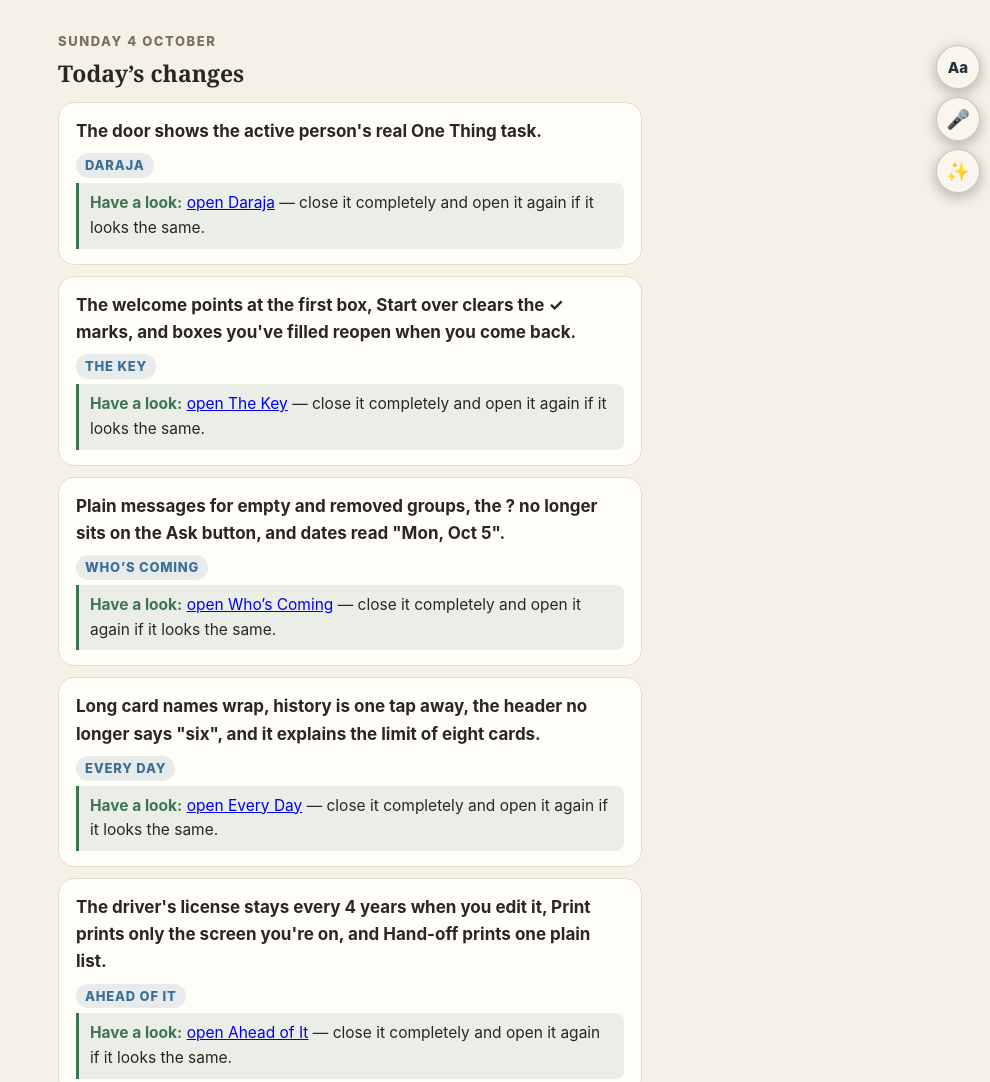
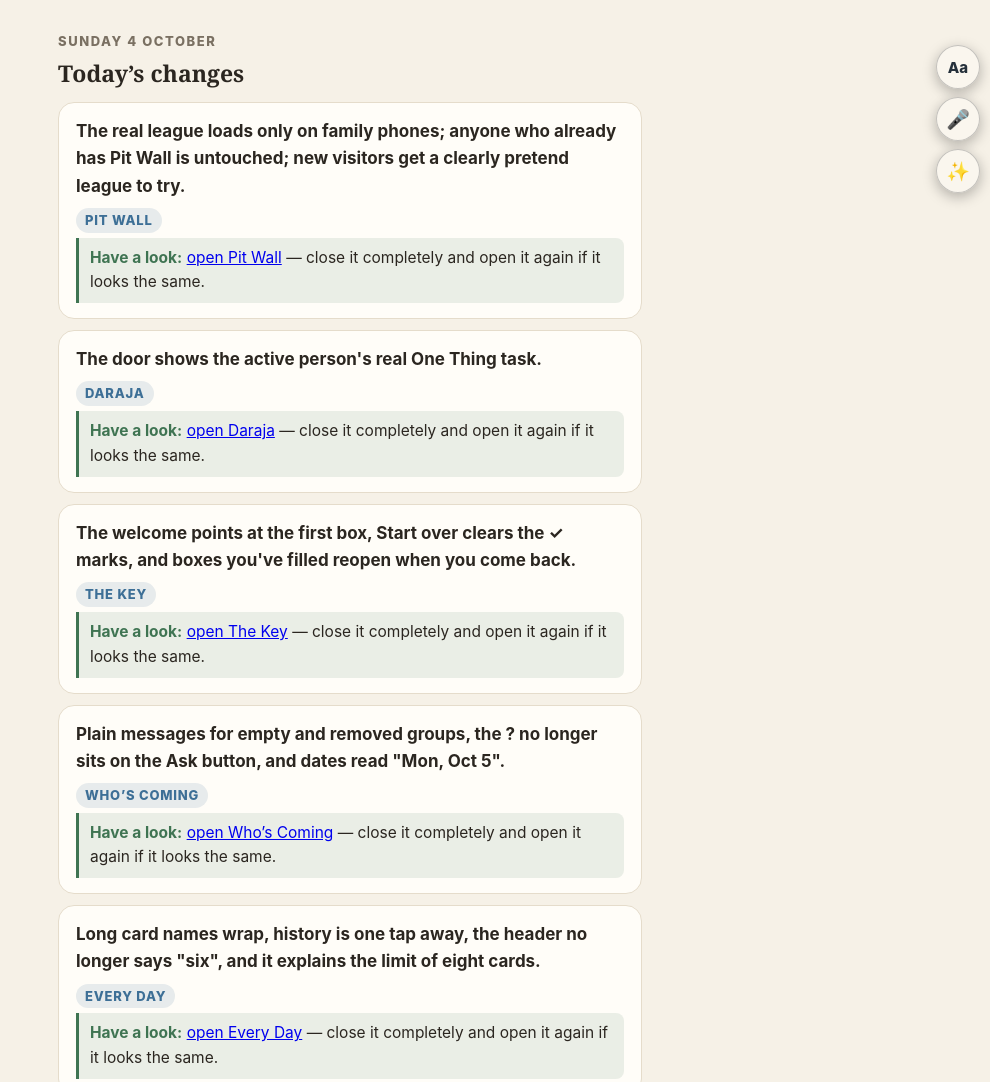
Before and after one commit to JerryWins1/daraja-apps, a plain HTML site: page whats-new/index.html in a window 1280 px wide. Shown: the part 597-1679 px from the top of the page, without its empty margins (290-1280 px from the left). Drawn offline with Linux system fonts and the light colour scheme.

Commit message:
what's new: Pit Wall

```diff
--- a/whats-new/index.html
+++ b/whats-new/index.html
@@ -1689,6 +1689,11 @@ async function djTellMe(){ const name=(document.getElementById('tmName').value||
     <time datetime="2026-10-04">Sunday 4 October</time>
     <h2>Today’s changes</h2>
     <div class="entry">
+      <h3>The real league loads only on family phones; anyone who already has Pit Wall is untouched; new visitors get a clearly pretend league to try. <span class="app">Pit Wall</span></h3>
+      <p class="look"><b>Have a look:</b> <a href="https://jerrywins1.github.io/daraja-apps/f1/">open Pit Wall</a> — close it completely and open it again if it looks the same.</p>
+    </div>
+
+    <div class="entry">
       <h3>The door shows the active person's real One Thing task. <span class="app">Daraja</span></h3>
       <p class="look"><b>Have a look:</b> <a href="https://jerrywins1.github.io/daraja-apps/home/">open Daraja</a> — close it completely and open it again if it looks the same.</p>
     </div>
@@ -2517,7 +2522,7 @@ async function djTellMe(){ const name=(document.getElementById('tmName').value||
   </div>
 
   <footer>
-    What&rsquo;s new &mdash; v1.138 &middot; 4 October 2026 &middot; Daraja Studio<br>
+    What&rsquo;s new &mdash; v1.139 &middot; 4 October 2026 &middot; Daraja Studio<br>
     A family business. Profits go to scholarships in Kenya.
   </footer>
 
```
